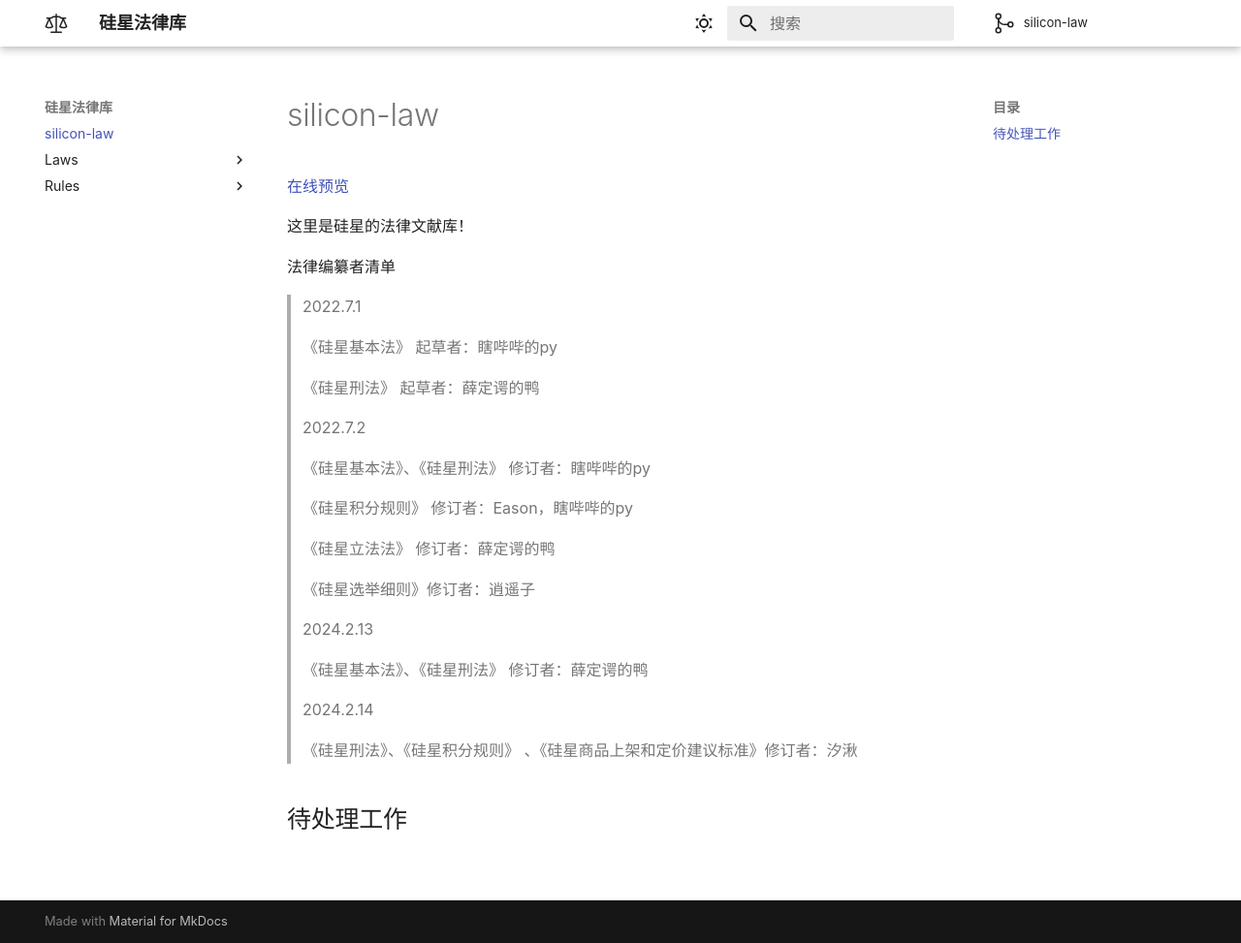
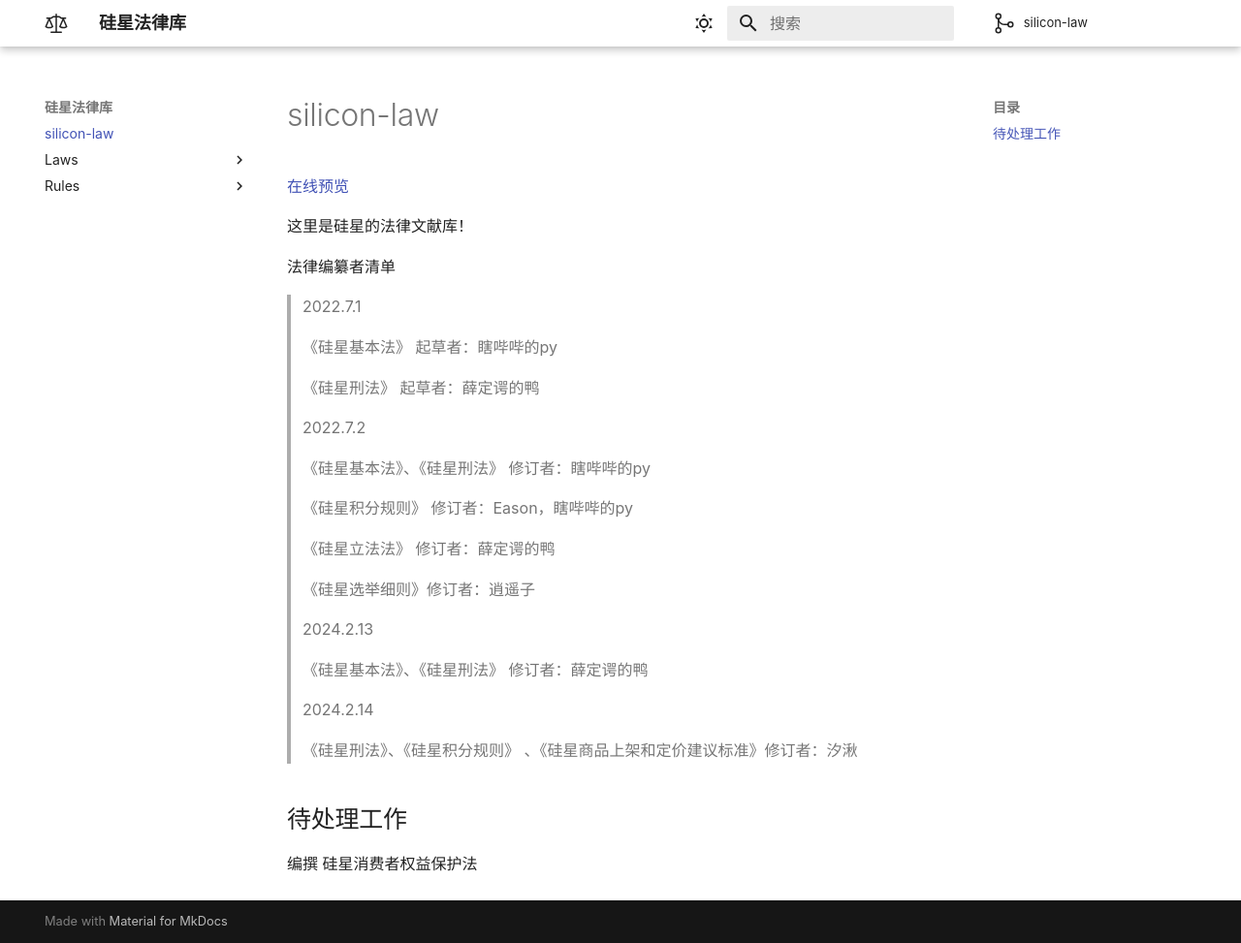
Before and after one commit to silicon-star-united-government/silicon-law, an MkDocs documentation site: the page built from docs/index.md, in a window 1280 px wide and 973 px high. Shown: the whole window at 97% size. Built offline with MkDocs 1.6.1 and Material for MkDocs 9.7.7, drawn with Linux system fonts in a browser that asks for light colours; comment, search, counter and statistics services are not loaded.

Commit message:
Update index.md

```diff
--- a/docs/index.md
+++ b/docs/index.md
@@ -30,3 +30,5 @@
 >
 > 《硅星刑法》、《硅星积分规则》 、《硅星商品上架和定价建议标准》修订者：汐湫
 ## 待处理工作
+
+编撰 硅星消费者权益保护法
```
